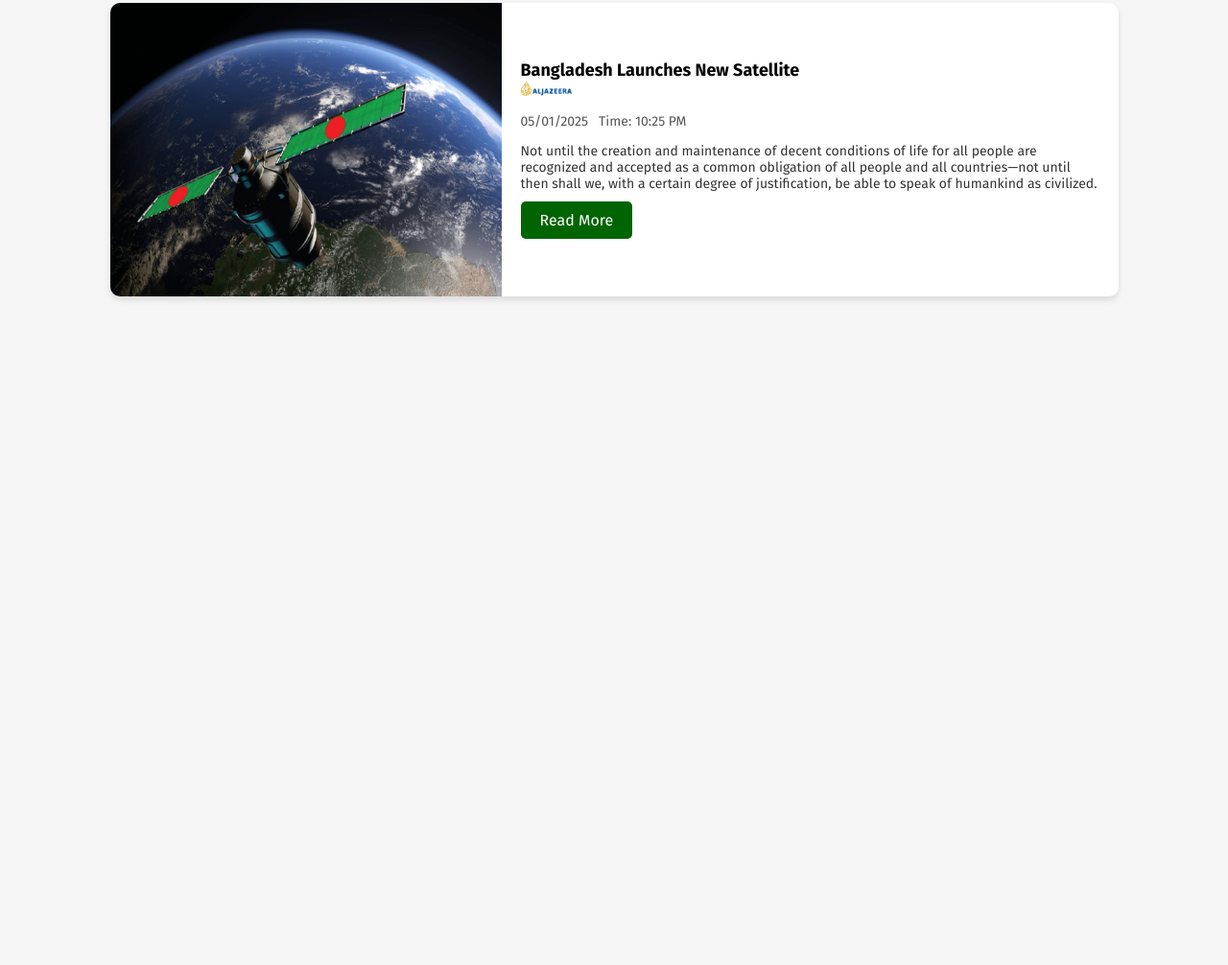
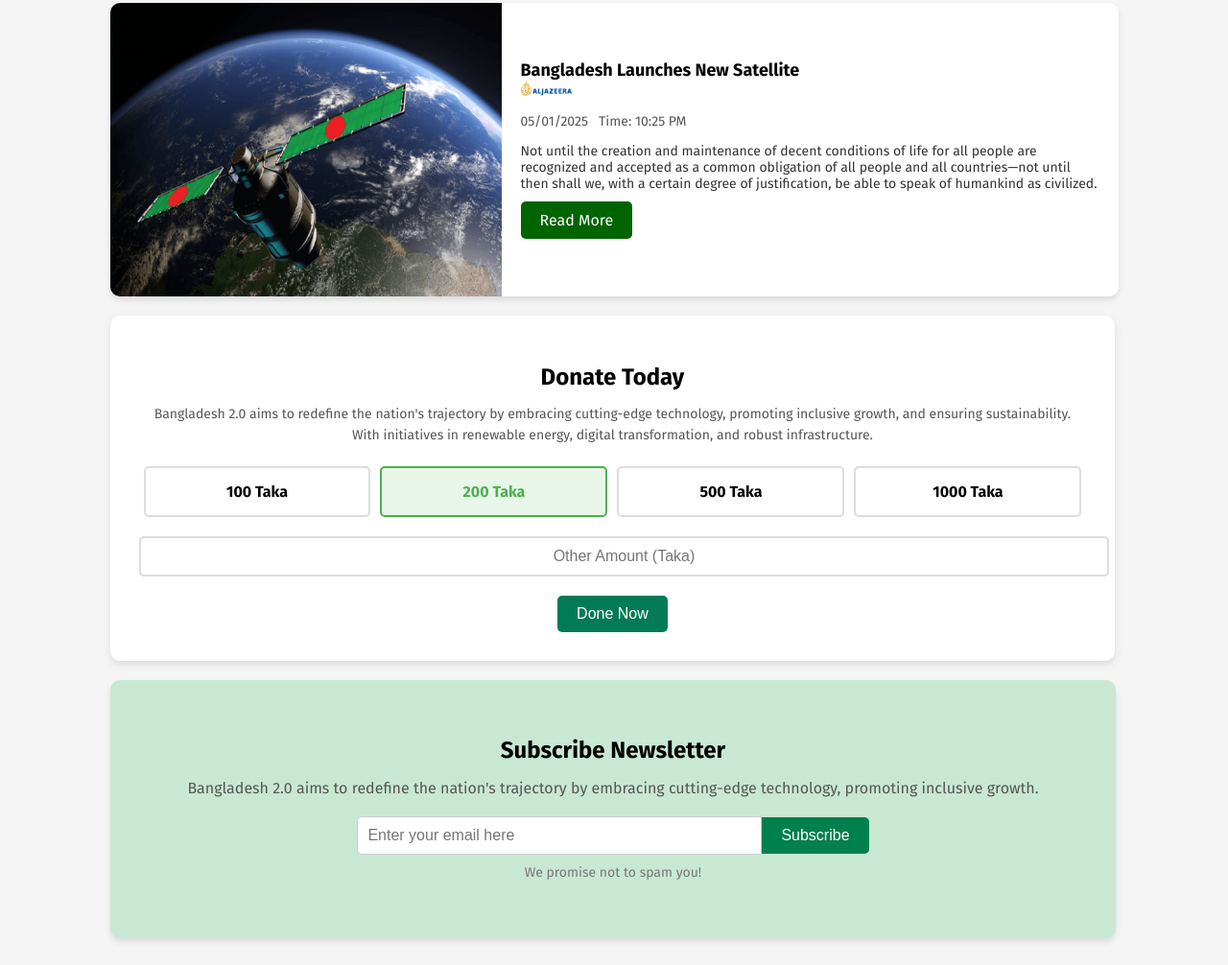
Before and after one commit to Mehedi-Hasan11/bangladesh-2.0, a plain HTML site: page index.html in a window 1280 px wide. Shown: the part 1693-2699 px from the top of the page at 96% size. Before the commit the page ends 2030 px from the top, so only its background shows below. Drawn offline with Linux system fonts and the light colour scheme.

Commit message:
forth commit

```diff
--- a/index.html
+++ b/index.html
@@ -124,3 +124,46 @@
                 </div>
               </div>
           </section>
+       <!-- donate for bangladesh -->
+
+       <section>
+        <div class="donation">
+          <h1 class="donation-title">Donate Today</h1>
+          <p class="donation-description">
+            Bangladesh 2.0 aims to redefine the nation's trajectory by
+            embracing cutting-edge technology, promoting inclusive growth, and
+            ensuring sustainability. With initiatives in renewable energy,
+            digital transformation, and robust infrastructure.
+          </p>
+          <div class="donation-options">
+            <div class="donation-option">100 Taka</div>
+            <div class="donation-option selected">200 Taka</div>
+            <div class="donation-option">500 Taka</div>
+            <div class="donation-option">1000 Taka</div>
+          </div>
+          <input
+            type="text"
+            class="donation-input"
+            placeholder="Other Amount (Taka)"
+          />
+          <button class="donation-button">Done Now</button>
+        </div>
+      </section>
+
+      <!-- News Letter Section -->
+      <div class="newsletter">
+        <h2>Subscribe Newsletter</h2>
+        <p>
+          Bangladesh 2.0 aims to redefine the nation's trajectory by embracing
+          cutting-edge technology, promoting inclusive growth.
+        </p>
+        <form class="newsletter-form">
+          <input type="email" placeholder="Enter your email here" required />
+          <button type="submit">Subscribe</button>
+        </form>
+        <p class="disclaimer">We promise not to spam you!</p>
+      </div>
+    </main>
+  </div>
+</body>
+</html>
--- a/style.css
+++ b/style.css
@@ -297,3 +297,137 @@ body{
     cursor: pointer;
     transition: background-color 0.3s ease;
   }
+   /* donate for bangladesh */
+   .donation {
+    text-align: center;
+    background-color: #ffffff;
+    padding: 30px;
+    border-radius: 10px;
+    box-shadow: 0 4px 8px rgba(0, 0, 0, 0.1);
+    width: 94%;
+    margin-top: 20px;
+  }
+  .donation-title {
+    font-size: 24px;
+    font-weight: bold;
+    margin-bottom: 10px;
+  }
+  .donation-description {
+    font-size: 14px;
+    color: #555555;
+    margin-bottom: 20px;
+    line-height: 1.6;
+  }
+  .donation-options {
+    display: flex;
+    justify-content: space-between;
+    margin-bottom: 20px;
+  }
+  .donation-option {
+    padding: 15px 20px;
+    background-color: #ffffff;
+    border: 2px solid #dddddd;
+    border-radius: 5px;
+    font-size: 16px;
+    font-weight: bold;
+    cursor: pointer;
+    transition: all 0.3s ease;
+    flex: 1;
+    margin: 0 5px;
+    text-align: center;
+  }
+  .donation-option:hover,
+  .donation-option.selected {
+    background-color: #e8f5e9;
+    border-color: #4caf50;
+    color: #4caf50;
+  }
+  .donation-input {
+    width: 100%;
+    padding: 10px;
+    font-size: 16px;
+    margin-bottom: 20px;
+    border: 2px solid #dddddd;
+    border-radius: 5px;
+    text-align: center;
+  }
+  .donation-input:focus {
+    border-color: #4caf50;
+    outline: none;
+  }
+  .donation-button {
+    background-color: #007b55;
+    color: #ffffff;
+    font-size: 16px;
+    padding: 10px 20px;
+    border: none;
+    border-radius: 5px;
+    cursor: pointer;
+    transition: all 0.3s ease;
+  }
+  .donation-button:hover {
+    background-color: #00593f;
+  }
+
+  .newsletter {
+    background-color: #c8e8d4;
+    border-radius: 10px;
+    text-align: center;
+    padding: 40px 20px;
+    width: 96%;
+    margin-top: 20px;
+    box-shadow: 0 4px 6px rgba(0, 0, 0, 0.1);
+  }
+
+  .newsletter h2 {
+    font-size: 24px;
+    color: #000;
+    margin-bottom: 10px;
+  }
+
+  .newsletter p {
+    font-size: 16px;
+    color: #555;
+    margin-bottom: 20px;
+  }
+
+  .newsletter-form {
+    display: flex;
+    justify-content: center;
+    align-items: center;
+    gap: 0px;
+  }
+
+  .newsletter-form input[type="email"] {
+    padding: 10px;
+    font-size: 16px;
+    border: 1px solid #ccc;
+    /* border-radius: 5px; */
+    border-top-left-radius: 5px;
+    border-bottom-left-radius: 5px;
+    flex-grow: 1;
+    max-width: 400px;
+  }
+
+  .newsletter-form button {
+    padding: 10px 20px;
+    font-size: 16px;
+    background-color: #007f4f;
+    color: #fff;
+    border: none;
+    /* border-radius: 5px; */
+    border-top-right-radius: 5px;
+    border-bottom-right-radius: 5px;
+    cursor: pointer;
+    transition: background-color 0.3s;
+  }
+
+  .newsletter-form button:hover {
+    background-color: #005f3b;
+  }
+
+  .newsletter .disclaimer {
+    font-size: 14px;
+    color: #777;
+    margin-top: 10px;
+  }
```
